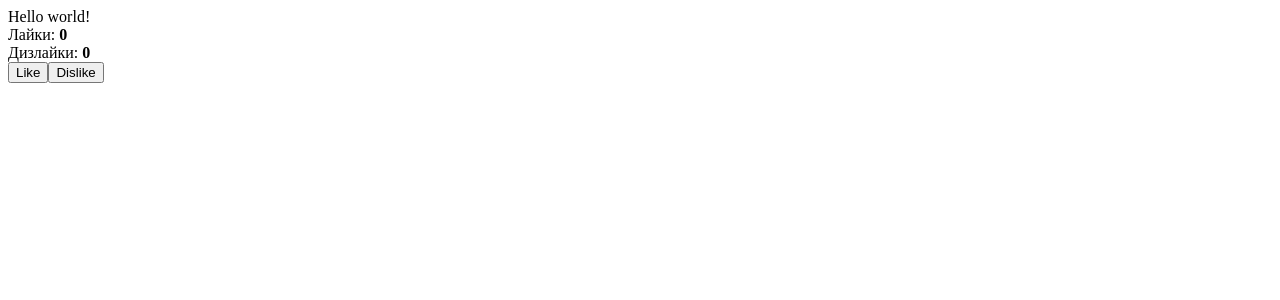
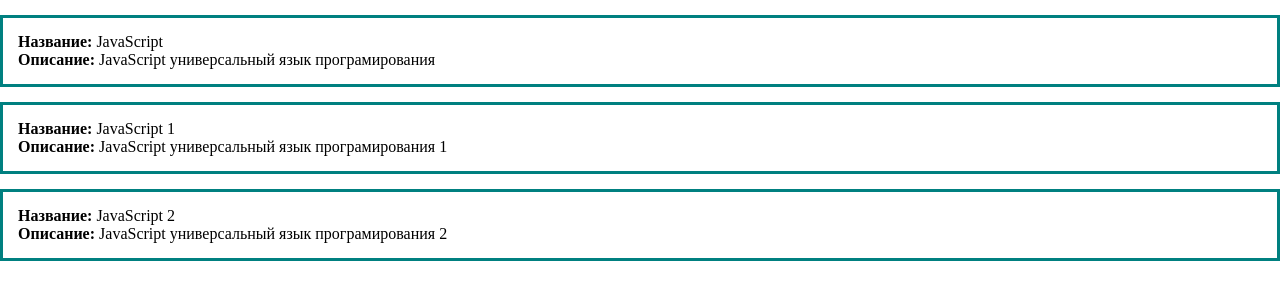
Before and after one commit to Pavel-174/vue-project, a Vue app: page / in a window 1280 px wide. Shown: the top 300 px of the page. Built offline with nearby package versions, Linux system fonts and the light colour scheme.

Commit message:
отрисовка карточек из массива

```diff
--- a/src/App.vue
+++ b/src/App.vue
@@ -1,10 +1,9 @@
 <template>
-    <div> Hello world! </div>
-    <div> Лайки: <strong> {{ likes }} </strong> </div>
-    <div> Дизлайки: <strong> {{ dislikes }} </strong> </div>
     <div>
-        <button v-on:click="addLike">Like</button>
-        <button @:click="addDislike">Dislike</button>
+        <div class='post' v-for="post in posts">
+            <div> <strong> Название: </strong> {{ post.title }} </div>
+            <div> <strong> Описание: </strong> {{ post.body }} </div>
+        </div>
     </div>
 </template>
 
@@ -12,21 +11,30 @@
     export default {
         data () {
             return {
-                likes: 0,
-                dislikes: 0,
+                posts: [
+                    { id: 1, title: "JavaScript", body: "JavaScript универсальный язык програмирования" },
+                    { id: 2, title: "JavaScript 1", body: "JavaScript универсальный язык програмирования 1" },
+                    { id: 3, title: "JavaScript 2", body: "JavaScript универсальный язык програмирования 2" },
+                ]
             }
         },
 
         methods: {
-            addLike (){
-                this.likes += 1;
-            },
-            addDislike (){
-                this.dislikes += 1;
-            }
         },
     }
 
 </script>
 
-<style></style>
+<style>
+* {
+    margin: 0;
+    padding: 0;
+    box-sizing: border-box;
+}
+
+.post {
+    padding: 15px;
+    border: 3px solid teal;
+    margin-top: 15px;
+}
+</style>
```
